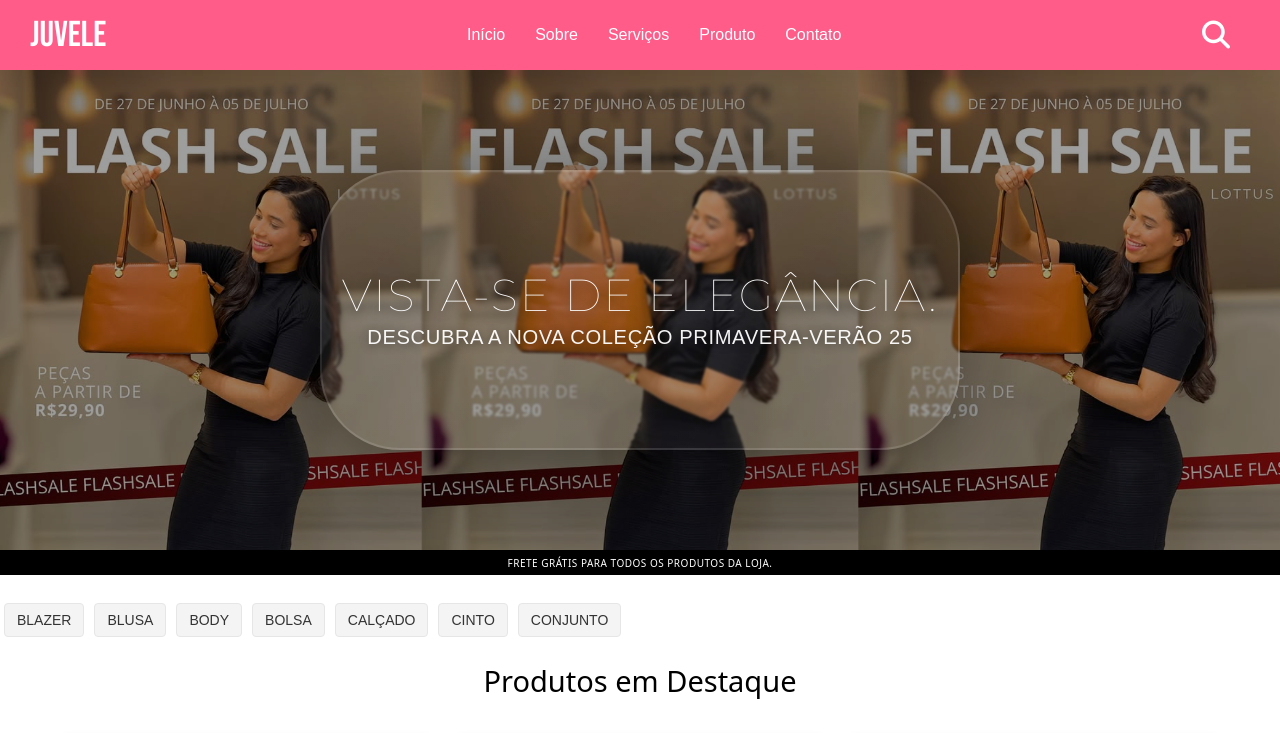
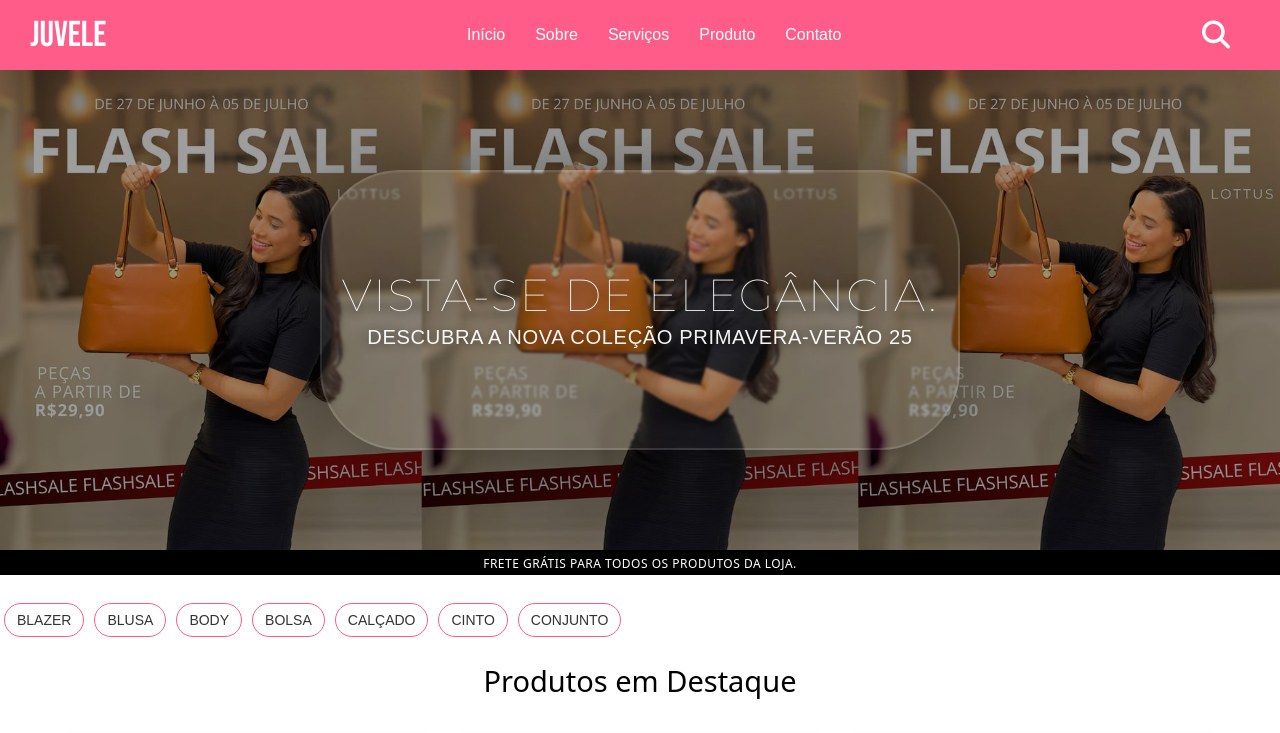
Before and after one commit to Weslleykholsinho/juvele, a plain HTML site: page central.html in a window 1280 px wide. Shown: the top 733 px of the page. Drawn offline with Linux system fonts and the light colour scheme.

Commit message:
mudança nas categorias

```diff
--- a/central.html
+++ b/central.html
@@ -36,9 +36,9 @@
             scroll-snap-align: start;
             white-space: nowrap;
             padding: 8px 12px;
-            background: #f4f4f4;
-            border-radius: 4px;
-            border: 1px solid #e6e6e6;
+            background: #ffffff;
+            border-radius: 40px;
+            border: 1px solid #FF5C8A;
             text-decoration: none;
             color: #333;
             font-size: 14px;
--- a/recursos/styles.css
+++ b/recursos/styles.css
@@ -390,10 +390,10 @@ nav ul li a {
 }
 
 .faixatop p {
-    font-weight: 100;
+    font-weight: 300;
     white-space: nowrap;
     /* impede quebra de linha */
-    font-size: 10px;
+    font-size: 12px;
     /* tamanho responsivo */
     letter-spacing: 0.5px;
     font-family: system-ui, -apple-system, BlinkMacSystemFont, 'Segoe UI', Roboto, Oxygen, Ubuntu, Cantarell, 'Open Sans', 'Helvetica Neue', sans-serif;
```
